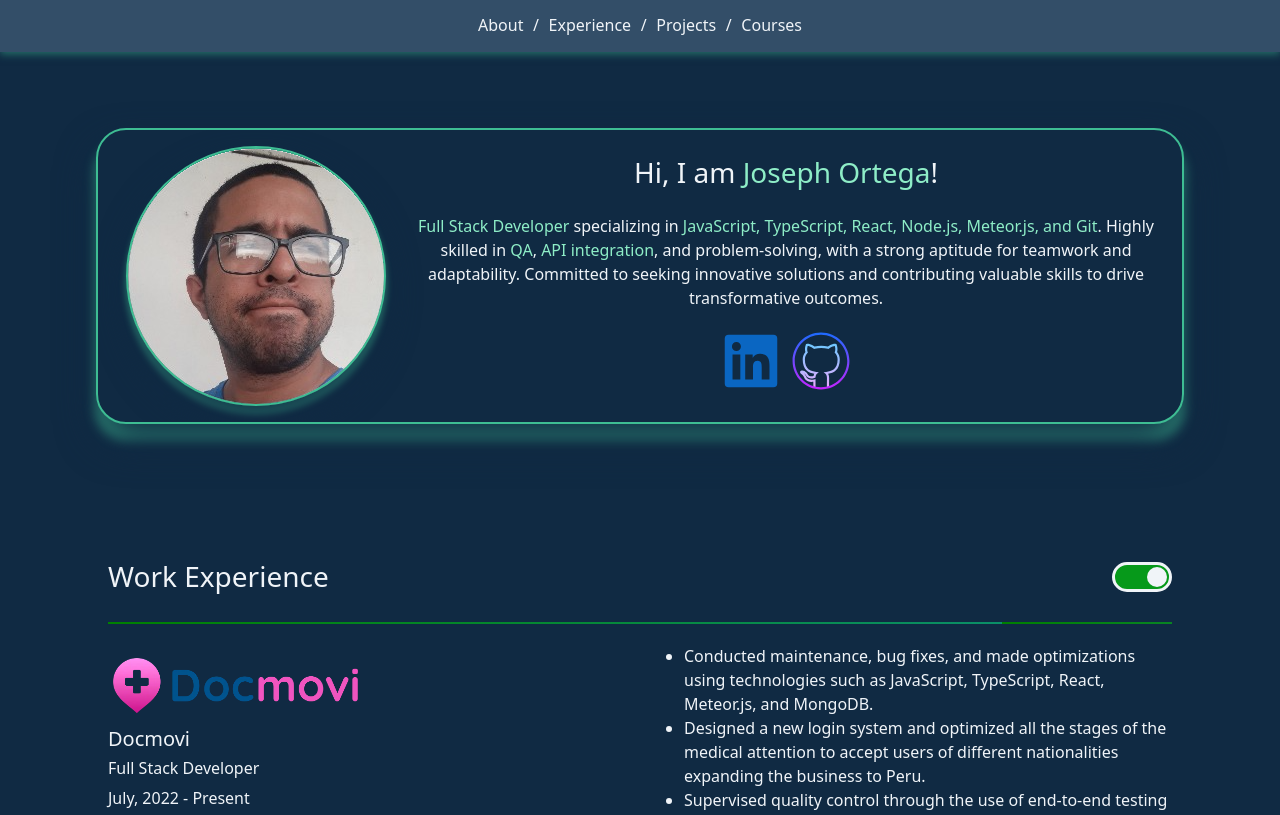
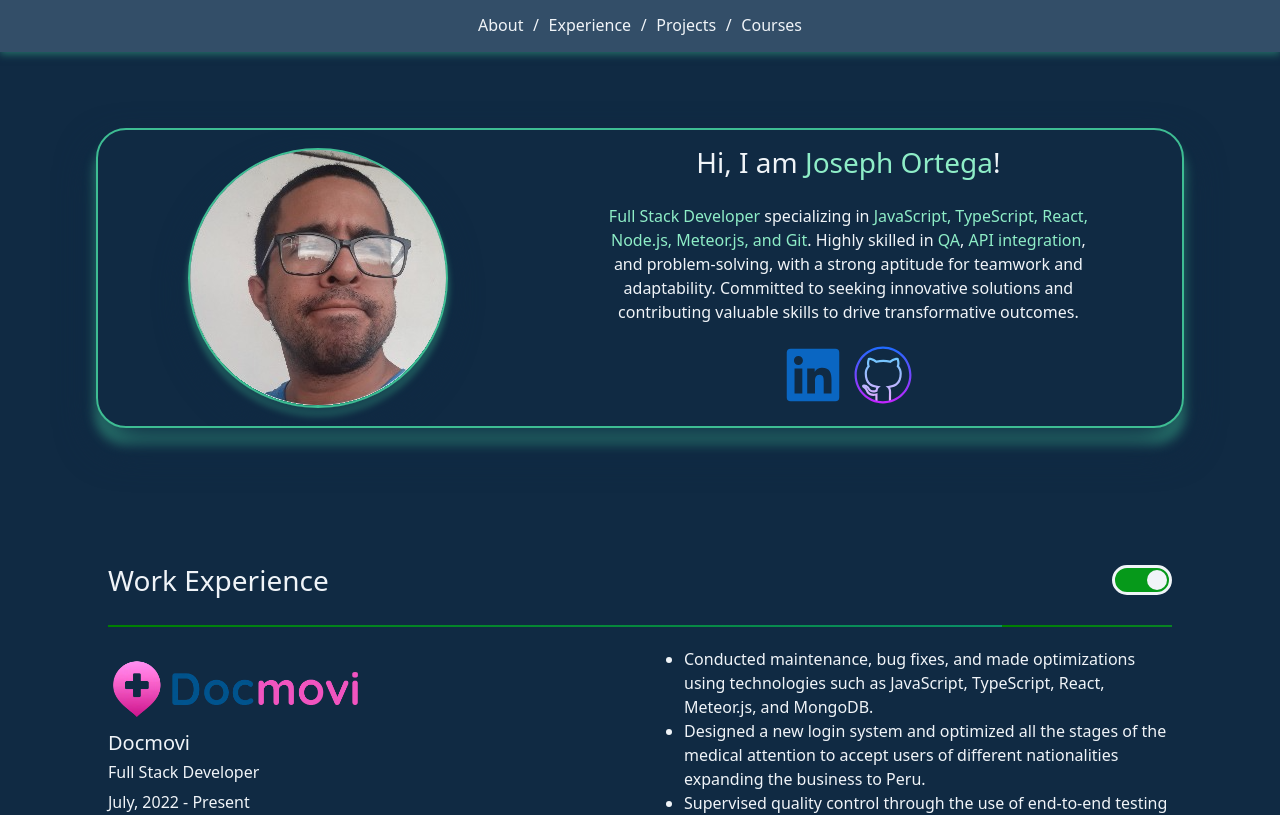
Before and after one commit to GlaucusJoseph/joseph-porfolio, a React (Vite) app: page / in a window 1280 px wide. Shown: the top 815 px of the page. Built offline with nearby package versions, Linux system fonts and the light colour scheme.

Commit message:
Fixed about

```diff
--- a/src/components/About/index.css
+++ b/src/components/About/index.css
@@ -6,7 +6,7 @@
   display: flex;
 }
 
-@media (max-width: 767px) {
+@media (max-width: 991px) {
   .about-box {
     flex-direction: column;
     text-align: center;
@@ -28,7 +28,16 @@
   justify-content: center;
   align-items: center;
   text-align: center;
-  padding: 1rem;
+  padding-top: 1rem;
+  padding-bottom: 1rem;
+  padding-left: 4.9rem;
+  padding-right: 4.9rem;
+}
+
+@media (max-width: 991px) {
+  .about-content-box {
+    padding: 1rem;
+  }
 }
 
 /* IMG STYLE */
--- a/src/components/WorkExperience/index.css
+++ b/src/components/WorkExperience/index.css
@@ -1,19 +1,6 @@
 .work-experience-box {
   margin-top: 8rem;
   width: 85%;
-}
-
-/*Mobile view*/
-@media (max-width: 991px) {
-  .work-section {
-    display: flex;
-    flex-direction: column;
-    align-items: center;
-    text-align: center;
-  }
-  .work-hide-on-mobile {
-    display: none;
-  }
 }
 
 .work-icon-with-text {
@@ -34,7 +21,19 @@
 }
 
 /*Mobile view*/
-@media (max-width: 991px) {
+@media (max-width: 767px) {
+  .work-section {
+    display: flex;
+    flex-direction: column;
+    align-items: center;
+    text-align: center;
+  }
+  .work-hide-on-mobile {
+    display: none;
+  }
+}
+
+@media (max-width: 767px) {
   .work-icons-space {
     display: flex;
     flex-wrap: wrap;
```
